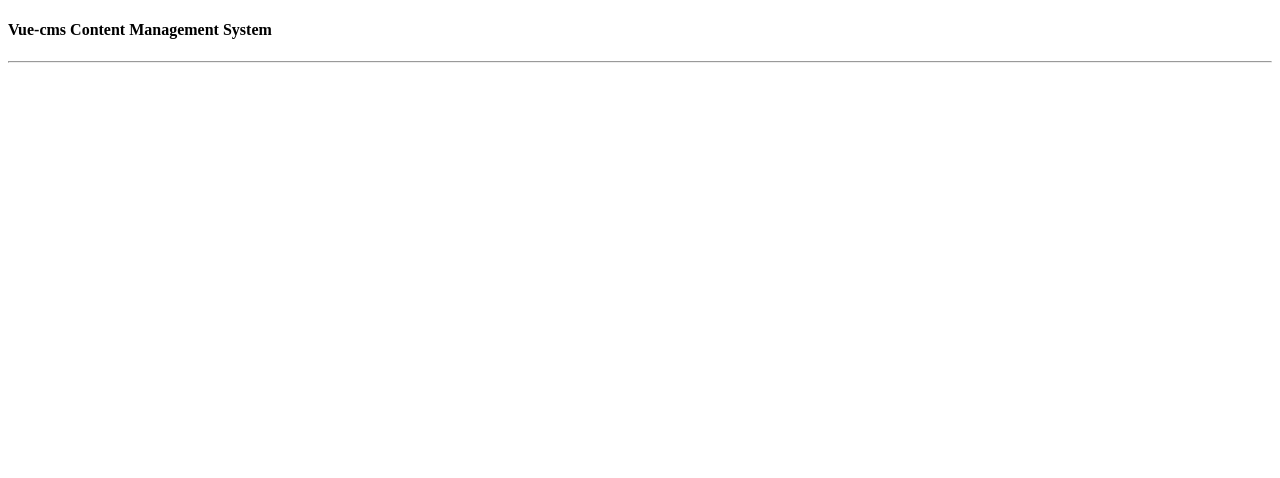
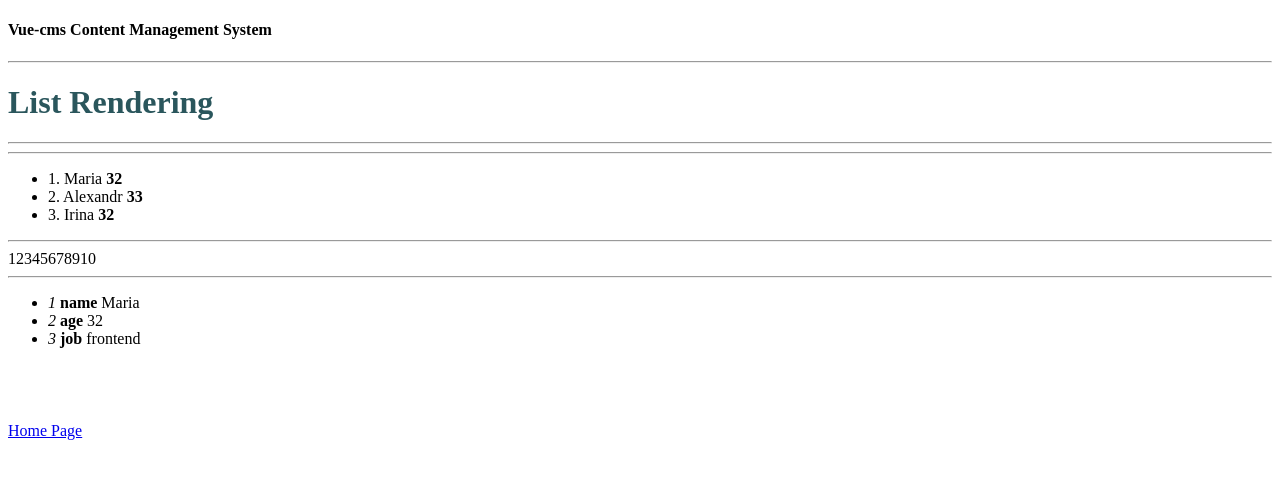
Before and after one commit to Maria-Liabikhova/vue-cms, a Vue app: page /ListRendering in a window 1280 px wide. Shown: the top 478 px of the page. Built offline with nearby package versions, Linux system fonts and the light colour scheme.

Commit message:
add: ListRendering page

```diff
--- a/src/pages/Home.vue
+++ b/src/pages/Home.vue
@@ -9,5 +9,6 @@
     <router-link to="/KeyboardModifires">Keyboard Modifiers</router-link><br>
     <router-link to="/Bindings">Two ways data bindings</router-link><br>
     <router-link to="/CondRendering">Conditional Rendering</router-link><br>
+    <router-link to="/ListRendering">List Rendering</router-link><br>
   </div>
 </template>
--- /dev/null
+++ b/src/pages/ListRendering.vue
@@ -0,0 +1,46 @@
+<template>
+  <div>
+    <h1>List Rendering</h1>
+    <hr>
+    <hr>
+    <ul>
+      <li
+      v-for="(student, index) in students"
+      :key="student.id"
+      >{{ index +1}}. {{student.name}} <b>{{student.age}}</b></li>
+    </ul>
+    <hr>
+    <span
+    v-for="n in 10"
+    :key="n.id"
+    >{{ n }}</span>
+    <hr>
+    <ul>
+      <li
+      v-for="(key, value, index) in person"
+      :key="value.id"
+      ><em>{{index+1}}</em> <b>{{value}}</b> {{key}}</li>
+    </ul>
+    <br><router-link class="home-link" to="/">Home Page</router-link>
+  </div>
+</template>
+
+<script>
+export default {
+  name: 'ListRendering',
+  data() {
+    return {
+      students: [
+        {name: 'Maria', age: '32'},
+        {name: 'Alexandr', age: '33'},
+        {name: 'Irina', age: '32'},
+      ],
+      person: {
+        name: 'Maria',
+        age: 32,
+        job: 'frontend',
+      }
+    }
+  }
+}
+</script>
```
Also changed, not shown: src/router/index.js (+4 -9 lines).
